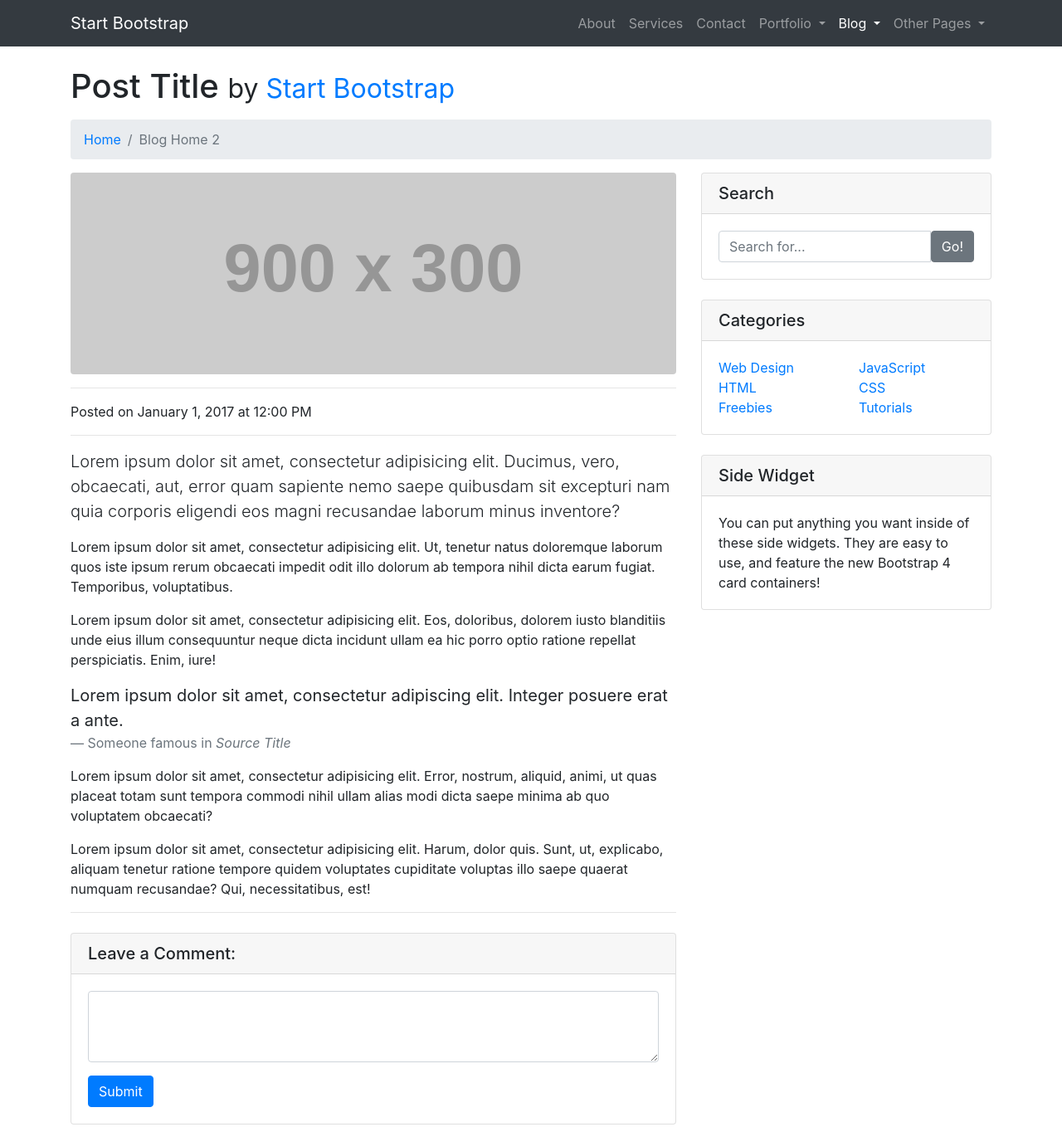
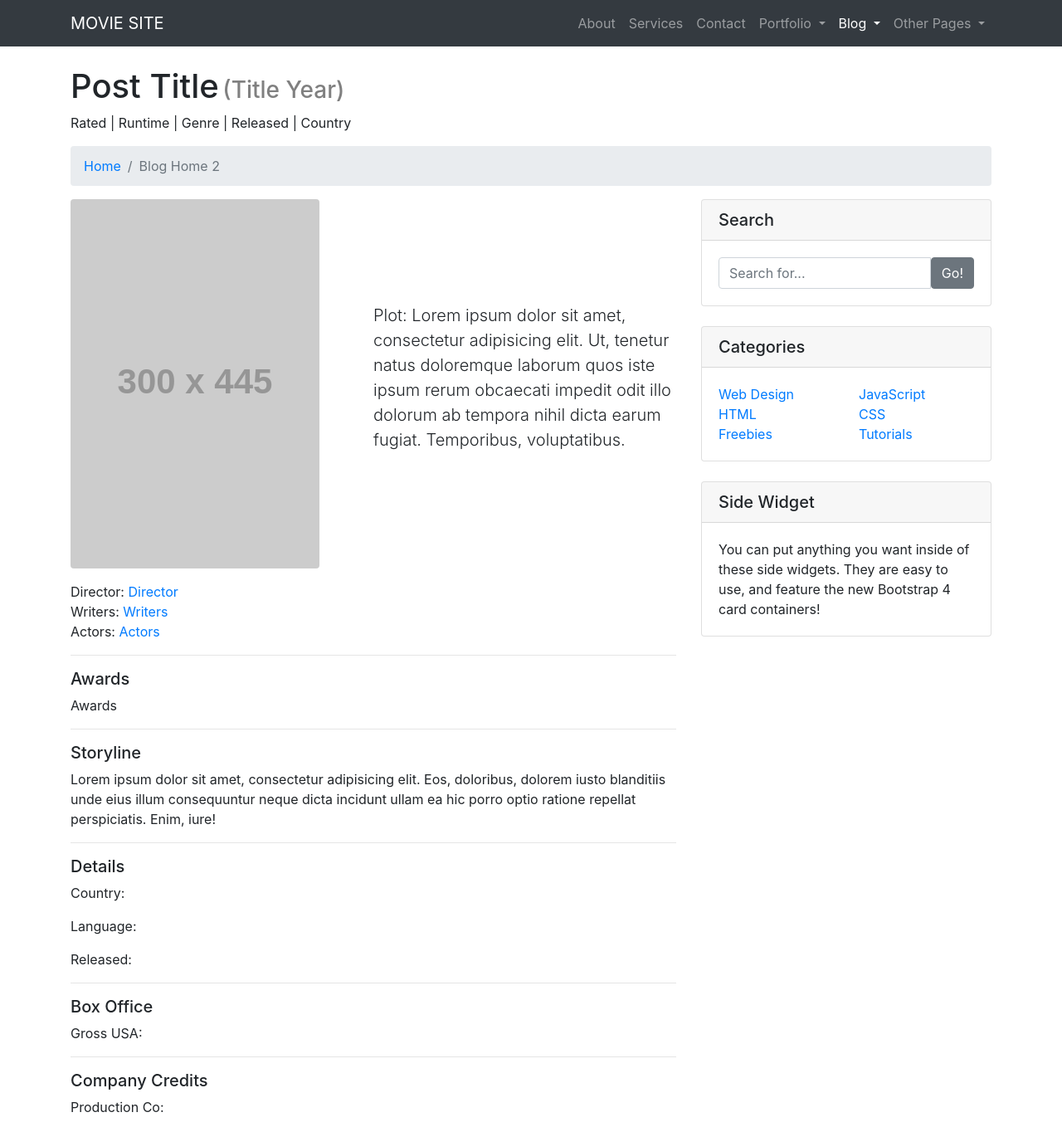
Before and after one commit to mswil/movie-site, a website: page movie.html in a window 1280 px wide. Shown: the top 1358 px of the page at 83% size. Drawn offline with Linux system fonts and the light colour scheme; placeholder pictures from the web are drawn by us.

Commit message:
Rename and format code for movie purposes

```diff
--- a/blog-post.html
+++ b/movie.html
@@ -8,7 +8,7 @@
   <meta name="description" content="">
   <meta name="author" content="">
 
-  <title>Modern Business - Start Bootstrap Template</title>
+  <title>Movie Site</title>
 
   <!-- Bootstrap core CSS -->
   <link href="vendor/bootstrap/css/bootstrap.min.css" rel="stylesheet">
@@ -23,8 +23,10 @@
   <!-- Navigation -->
   <nav class="navbar fixed-top navbar-expand-lg navbar-dark bg-dark fixed-top">
     <div class="container">
-      <a class="navbar-brand" href="index.html">Start Bootstrap</a>
-      <button class="navbar-toggler navbar-toggler-right" type="button" data-toggle="collapse" data-target="#navbarResponsive" aria-controls="navbarResponsive" aria-expanded="false" aria-label="Toggle navigation">
+      <a class="navbar-brand" href="index.html">MOVIE SITE</a>
+      <button class="navbar-toggler navbar-toggler-right" type="button" data-toggle="collapse"
+        data-target="#navbarResponsive" aria-controls="navbarResponsive" aria-expanded="false"
+        aria-label="Toggle navigation">
         <span class="navbar-toggler-icon"></span>
       </button>
       <div class="collapse navbar-collapse" id="navbarResponsive">
@@ -39,7 +41,8 @@
             <a class="nav-link" href="contact.html">Contact</a>
           </li>
           <li class="nav-item dropdown">
-            <a class="nav-link dropdown-toggle" href="#" id="navbarDropdownPortfolio" data-toggle="dropdown" aria-haspopup="true" aria-expanded="false">
+            <a class="nav-link dropdown-toggle" href="#" id="navbarDropdownPortfolio" data-toggle="dropdown"
+              aria-haspopup="true" aria-expanded="false">
               Portfolio
             </a>
             <div class="dropdown-menu dropdown-menu-right" aria-labelledby="navbarDropdownPortfolio">
@@ -51,7 +54,8 @@
             </div>
           </li>
           <li class="nav-item active dropdown">
-            <a class="nav-link dropdown-toggle" href="#" id="navbarDropdownBlog" data-toggle="dropdown" aria-haspopup="true" aria-expanded="false">
+            <a class="nav-link dropdown-toggle" href="#" id="navbarDropdownBlog" data-toggle="dropdown"
+              aria-haspopup="true" aria-expanded="false">
               Blog
             </a>
             <div class="dropdown-menu dropdown-menu-right" aria-labelledby="navbarDropdownBlog">
@@ -61,7 +65,8 @@
             </div>
           </li>
           <li class="nav-item dropdown">
-            <a class="nav-link dropdown-toggle" href="#" id="navbarDropdownPages" data-toggle="dropdown" aria-haspopup="true" aria-expanded="false">
+            <a class="nav-link dropdown-toggle" href="#" id="navbarDropdownPages" data-toggle="dropdown"
+              aria-haspopup="true" aria-expanded="false">
               Other Pages
             </a>
             <div class="dropdown-menu dropdown-menu-right" aria-labelledby="navbarDropdownPages">
@@ -81,11 +86,9 @@
   <div class="container">
 
     <!-- Page Heading/Breadcrumbs -->
-    <h1 class="mt-4 mb-3">Post Title
-      <small>by
-        <a href="#">Start Bootstrap</a>
-      </small>
-    </h1>
+    <h1 id="title" class="mt-4 d-inline-block">Post Title</h1>
+    <h3 id="title-year" class="d-inline-block" style="color: rgb(128, 128, 128);">(Title Year)</h3>
+    <p id="subtext">Rated | Runtime | Genre | Released | Country</p>
 
     <ol class="breadcrumb">
       <li class="breadcrumb-item">
@@ -99,33 +102,68 @@
       <!-- Post Content Column -->
       <div class="col-lg-8">
 
-        <!-- Preview Image -->
-        <img class="img-fluid rounded" src="http://placehold.it/900x300" alt="">
+        <div class="row mb-3">
+          <div class="col pr-0">
+            <!-- Preview Image -->
+            <img id="poster" class="img-fluid rounded" src="http://placehold.it/300x445" alt="">
+          </div>
+          <div class="col align-self-center pl-0">
+            <!-- Post Content -->
+
+            <p id="short-plot" class="lead">Plot: Lorem ipsum dolor sit amet, consectetur adipisicing elit. Ut, tenetur
+              natus doloremque laborum quos iste ipsum rerum obcaecati impedit odit illo dolorum ab tempora nihil dicta
+              earum fugiat. Temporibus, voluptatibus.</p>
+          </div>
+
+        </div>
+
+        <!-- Post Content -->
+
+        <p id="director" class="mb-0">Director: <a href="#">Director</a></p>
+        <p id="writers" class="mb-0">Writers: <a href="#">Writers</a></p>
+        <p id="actors">Actors: <a href="#">Actors</a></p>
 
         <hr>
 
-        <!-- Date/Time -->
-        <p>Posted on January 1, 2017 at 12:00 PM</p>
+        <h5>Awards</h5>
+        <p id="awards">Awards</p>
 
         <hr>
 
-        <!-- Post Content -->
-        <p class="lead">Lorem ipsum dolor sit amet, consectetur adipisicing elit. Ducimus, vero, obcaecati, aut, error quam sapiente nemo saepe quibusdam sit excepturi nam quia corporis eligendi eos magni recusandae laborum minus inventore?</p>
+        <h5>Storyline</h5>
+        <p id="long-plot">Lorem ipsum dolor sit amet, consectetur adipisicing elit. Eos, doloribus, dolorem iusto
+          blanditiis unde eius illum consequuntur neque dicta incidunt ullam ea hic porro optio ratione repellat
+          perspiciatis. Enim, iure!</p>
 
-        <p>Lorem ipsum dolor sit amet, consectetur adipisicing elit. Ut, tenetur natus doloremque laborum quos iste ipsum rerum obcaecati impedit odit illo dolorum ab tempora nihil dicta earum fugiat. Temporibus, voluptatibus.</p>
+        <hr>
 
-        <p>Lorem ipsum dolor sit amet, consectetur adipisicing elit. Eos, doloribus, dolorem iusto blanditiis unde eius illum consequuntur neque dicta incidunt ullam ea hic porro optio ratione repellat perspiciatis. Enim, iure!</p>
+        <h5>Details</h5>
 
-        <blockquote class="blockquote">
+        <p id="country">Country: </p>
+        <p id="language">Language: </p>
+        <p id="released">Released: </p>
+
+        <hr>
+
+        <h5>Box Office</h5>
+
+        <p id="box-office">Gross USA: </p>
+
+        <hr>
+
+        <h5>Company Credits</h5>
+        <p id="production">Production Co: </p>
+
+        <!-- <p>Lorem ipsum dolor sit amet, consectetur adipisicing elit. Eos, doloribus, dolorem iusto blanditiis unde eius illum consequuntur neque dicta incidunt ullam ea hic porro optio ratione repellat perspiciatis. Enim, iure!</p> -->
+
+        <!-- <blockquote class="blockquote">
           <p class="mb-0">Lorem ipsum dolor sit amet, consectetur adipiscing elit. Integer posuere erat a ante.</p>
           <footer class="blockquote-footer">Someone famous in
             <cite title="Source Title">Source Title</cite>
           </footer>
-        </blockquote>
+        </blockquote> -->
 
-        <p>Lorem ipsum dolor sit amet, consectetur adipisicing elit. Error, nostrum, aliquid, animi, ut quas placeat totam sunt tempora commodi nihil ullam alias modi dicta saepe minima ab quo voluptatem obcaecati?</p>
-
-        <p>Lorem ipsum dolor sit amet, consectetur adipisicing elit. Harum, dolor quis. Sunt, ut, explicabo, aliquam tenetur ratione tempore quidem voluptates cupiditate voluptas illo saepe quaerat numquam recusandae? Qui, necessitatibus, est!</p>
+        <!-- <p>Lorem ipsum dolor sit amet, consectetur adipisicing elit. Error, nostrum, aliquid, animi, ut quas placeat totam sunt tempora commodi nihil ullam alias modi dicta saepe minima ab quo voluptatem obcaecati?</p>-->
 
         <hr>
 
@@ -147,7 +185,9 @@
           <img class="d-flex mr-3 rounded-circle" src="http://placehold.it/50x50" alt="">
           <div class="media-body">
             <h5 class="mt-0">Commenter Name</h5>
-            Cras sit amet nibh libero, in gravida nulla. Nulla vel metus scelerisque ante sollicitudin. Cras purus odio, vestibulum in vulputate at, tempus viverra turpis. Fusce condimentum nunc ac nisi vulputate fringilla. Donec lacinia congue felis in faucibus.
+            Cras sit amet nibh libero, in gravida nulla. Nulla vel metus scelerisque ante sollicitudin. Cras purus odio,
+            vestibulum in vulputate at, tempus viverra turpis. Fusce condimentum nunc ac nisi vulputate fringilla. Donec
+            lacinia congue felis in faucibus.
           </div>
         </div>
 
@@ -156,13 +196,17 @@
           <img class="d-flex mr-3 rounded-circle" src="http://placehold.it/50x50" alt="">
           <div class="media-body">
             <h5 class="mt-0">Commenter Name</h5>
-            Cras sit amet nibh libero, in gravida nulla. Nulla vel metus scelerisque ante sollicitudin. Cras purus odio, vestibulum in vulputate at, tempus viverra turpis. Fusce condimentum nunc ac nisi vulputate fringilla. Donec lacinia congue felis in faucibus.
+            Cras sit amet nibh libero, in gravida nulla. Nulla vel metus scelerisque ante sollicitudin. Cras purus odio,
+            vestibulum in vulputate at, tempus viverra turpis. Fusce condimentum nunc ac nisi vulputate fringilla. Donec
+            lacinia congue felis in faucibus.
 
             <div class="media mt-4">
               <img class="d-flex mr-3 rounded-circle" src="http://placehold.it/50x50" alt="">
               <div class="media-body">
                 <h5 class="mt-0">Commenter Name</h5>
-                Cras sit amet nibh libero, in gravida nulla. Nulla vel metus scelerisque ante sollicitudin. Cras purus odio, vestibulum in vulputate at, tempus viverra turpis. Fusce condimentum nunc ac nisi vulputate fringilla. Donec lacinia congue felis in faucibus.
+                Cras sit amet nibh libero, in gravida nulla. Nulla vel metus scelerisque ante sollicitudin. Cras purus
+                odio, vestibulum in vulputate at, tempus viverra turpis. Fusce condimentum nunc ac nisi vulputate
+                fringilla. Donec lacinia congue felis in faucibus.
               </div>
             </div>
 
@@ -170,7 +214,9 @@
               <img class="d-flex mr-3 rounded-circle" src="http://placehold.it/50x50" alt="">
               <div class="media-body">
                 <h5 class="mt-0">Commenter Name</h5>
-                Cras sit amet nibh libero, in gravida nulla. Nulla vel metus scelerisque ante sollicitudin. Cras purus odio, vestibulum in vulputate at, tempus viverra turpis. Fusce condimentum nunc ac nisi vulputate fringilla. Donec lacinia congue felis in faucibus.
+                Cras sit amet nibh libero, in gravida nulla. Nulla vel metus scelerisque ante sollicitudin. Cras purus
+                odio, vestibulum in vulputate at, tempus viverra turpis. Fusce condimentum nunc ac nisi vulputate
+                fringilla. Donec lacinia congue felis in faucibus.
               </div>
             </div>
 
@@ -234,7 +280,8 @@
         <div class="card my-4">
           <h5 class="card-header">Side Widget</h5>
           <div class="card-body">
-            You can put anything you want inside of these side widgets. They are easy to use, and feature the new Bootstrap 4 card containers!
+            You can put anything you want inside of these side widgets. They are easy to use, and feature the new
+            Bootstrap 4 card containers!
           </div>
         </div>
 
@@ -249,7 +296,7 @@
   <!-- Footer -->
   <footer class="py-5 bg-dark">
     <div class="container">
-      <p class="m-0 text-center text-white">Copyright &copy; Your Website 2020</p>
+      <p class="m-0 text-center text-white">Copyright &copy; Movie Site 2020</p>
     </div>
     <!-- /.container -->
   </footer>
@@ -258,6 +305,8 @@
   <script src="vendor/jquery/jquery.min.js"></script>
   <script src="vendor/bootstrap/js/bootstrap.bundle.min.js"></script>
 
+  <script type="module" src="js/movie.js"></script>
+
 </body>
 
 </html>
```
